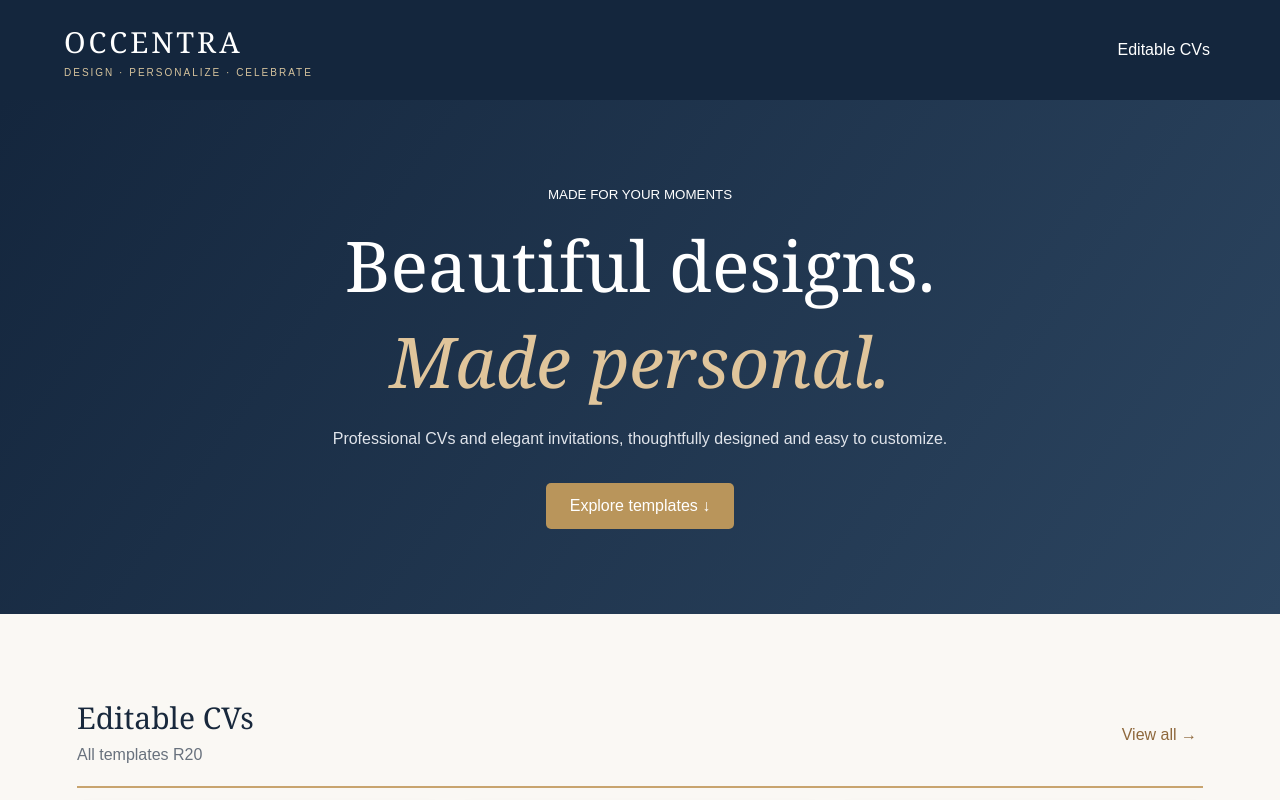
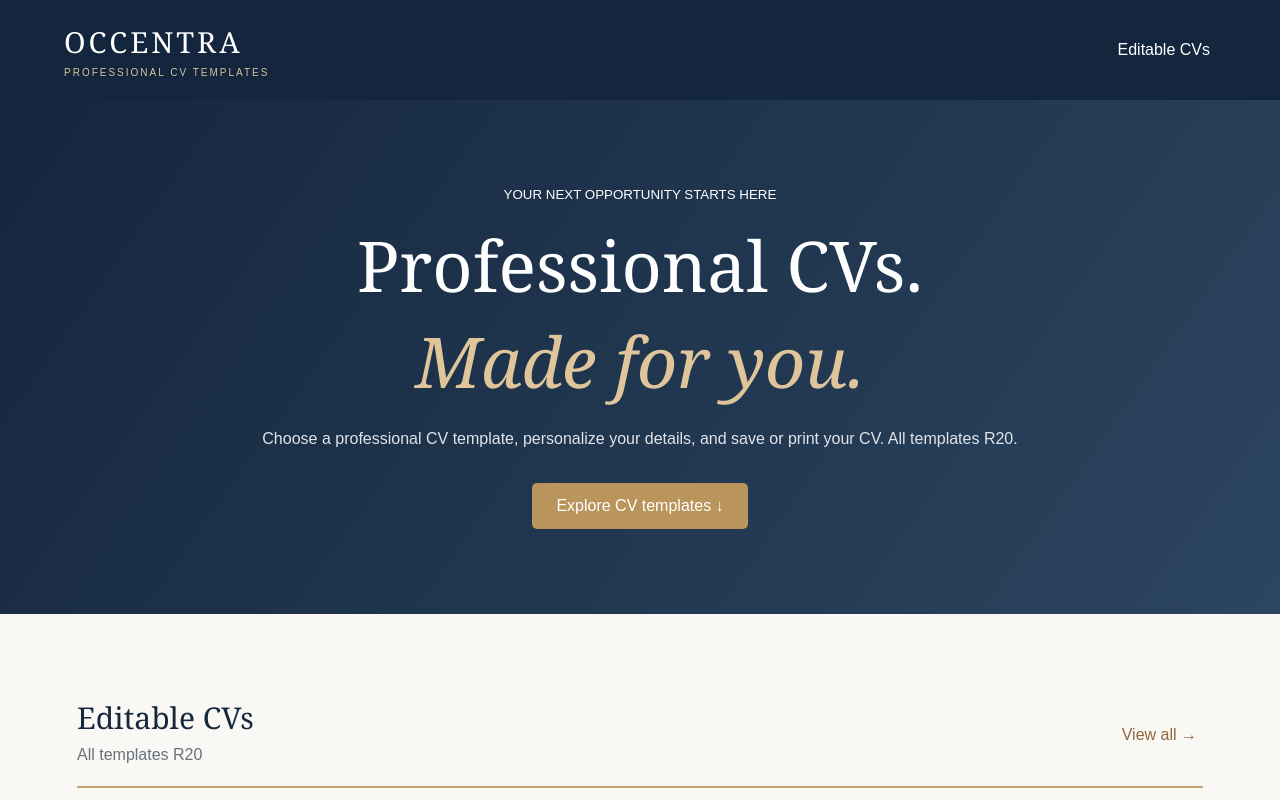
Before and after one commit to occentra90-cyber/Occentra-, a Next.js app: page / in a window 1280 px wide. Shown: the top 800 px of the page. Built offline with nearby package versions, Linux system fonts and the light colour scheme.

Commit message:
Update Occentra homepage copy for CV-only storefront

```diff
--- a/app/page.tsx
+++ b/app/page.tsx
@@ -276,7 +276,7 @@ export default function Home() {
       <header>
         <div className="logo">
           OCCENTRA
-          <small>DESIGN · PERSONALIZE · CELEBRATE</small>
+          <small>PROFESSIONAL CV TEMPLATES</small>
         </div>
         <nav>
           {groups.map(([id, name]) => (
@@ -290,18 +290,18 @@ export default function Home() {
       {!chosen ? (
         <>
           <section className="hero">
-            <small>MADE FOR YOUR MOMENTS</small>
+            <small>YOUR NEXT OPPORTUNITY STARTS HERE</small>
             <h1>
-              Beautiful designs.
+              Professional CVs.
               <br />
-              <em>Made personal.</em>
+              <em>Made for you.</em>
             </h1>
-            <p>Professional CVs and elegant invitations, thoughtfully designed and easy to customize.</p>
+            <p>Choose a professional CV template, personalize your details, and save or print your CV. All templates R20.</p>
             <button
               className="goldbtn"
               onClick={() => document.getElementById('catalog')?.scrollIntoView({ behavior: 'smooth' })}
             >
-              Explore templates ↓
+              Explore CV templates ↓
             </button>
           </section>
 
@@ -579,7 +579,7 @@ export default function Home() {
         </main>
       )}
 
-      <footer>OCCENTRA · Design · Personalize · Celebrate</footer>
+      <footer>OCCENTRA · Professional CV Templates</footer>
     </>
   );
 }
```
